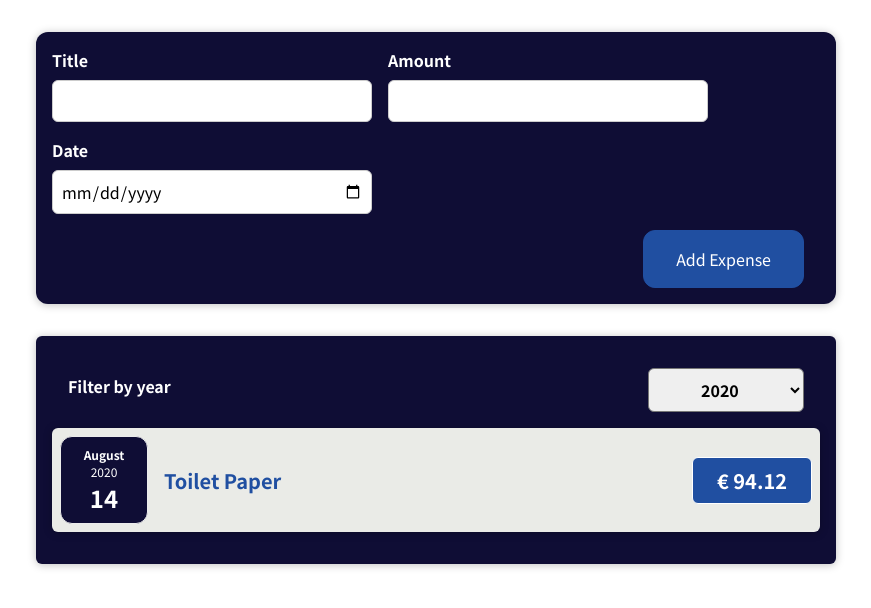
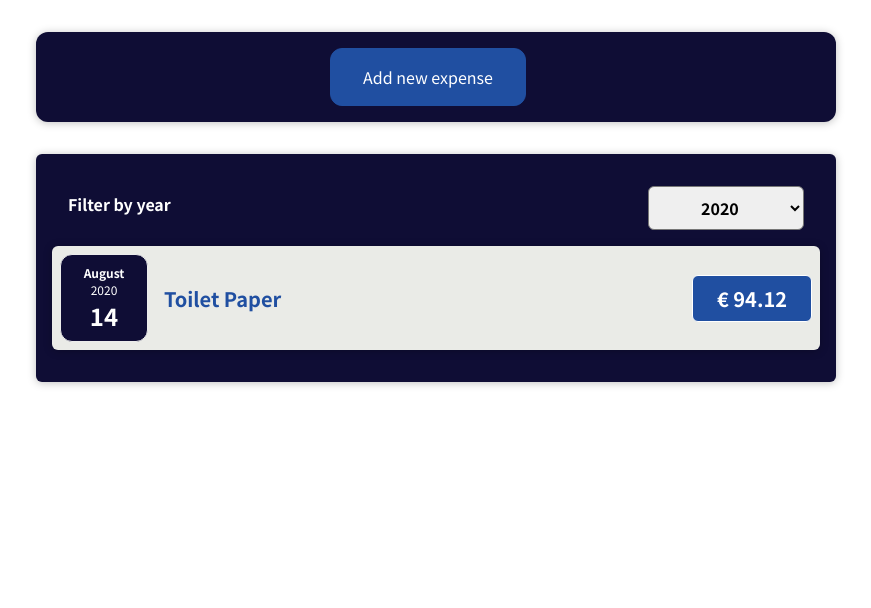
Before and after one commit to AndrewJBGrant/Expenses--React-Course-, a React (Create React App) app: page / in a window 1280 px wide. Shown: the top 608 px of the page, without its empty margins (204-1075 px from the left). Built offline with nearby package versions, Linux system fonts and the light colour scheme.

Commit message:
Conditional rendering

```diff
--- a/src/components/Expenses/ExpenseItem.js
+++ b/src/components/Expenses/ExpenseItem.js
@@ -5,21 +5,19 @@
 
 function ExpenseItem(props) {
   return (
+    <li>
       <Card className="expense-item">
         <ExpenseDate date={props.date} />
         <div className="expense-item__description">
           <h2>{props.title}</h2>
           <div className="expense-item__price">€ {props.amount}</div>
         </div>
-
       </Card>
+    </li>
   );
 }
 
 export default ExpenseItem;
-
-
-
 
 // Quick code to change title
 // //import React, { useState } from "react";
--- a/src/components/Expenses/Expenses.js
+++ b/src/components/Expenses/Expenses.js
@@ -1,8 +1,8 @@
 import React, { useState } from "react";
 import "./Expenses.css";
-import ExpenseItem from "./ExpenseItem";
 import ExpensesFilter from "./ExpensesFilter";
 import Card from "../UI/Card";
+import ExpensesList from "./ExpensesList";
 
 function Expenses(props) {
   const [dropDownYear, setDropDownYear] = useState("2020");
@@ -24,19 +24,7 @@
           selected={dropDownYear}
           onChangeFilter={filterChangeHandler}
         />
-        {/* Dynamic!! */}
-        {filterExpenses.length === 0 ? (
-          <p>No expenses for the year {dropDownYear} </p>
-        ) : (
-          filterExpenses.map((expense) => (
-            <ExpenseItem
-              key={expense.id}
-              title={expense.title}
-              amount={expense.amount}
-              date={expense.date}
-            />
-          ))
-        )}
+       <ExpensesList items={filterExpenses}  />
       </Card>
     </div>
   );
--- /dev/null
+++ b/src/components/Expenses/ExpensesList.css
@@ -0,0 +1,9 @@
+.expenses-list {
+  list-style: none;
+  padding: 0;
+}
+
+.expenses-list__fallback {
+  color: whitesmoke;
+  text-align: center;
+}
--- /dev/null
+++ b/src/components/Expenses/ExpensesList.js
@@ -0,0 +1,25 @@
+import React, { useLayoutEffect } from "react";
+import ExpenseItem from "./ExpenseItem";
+import "./ExpensesList.css";
+
+const ExpensesList = (props) => {
+  /* Dynamic!! */
+  if (props.items.length === 0) {
+    return <h2 className="expenses-list__fallback">No expenses found</h2>;
+  }
+
+  return (
+    <ul className="expenses-list">
+      {props.items.map((expense) => (
+        <ExpenseItem
+          key={expense.id}
+          title={expense.title}
+          amount={expense.amount}
+          date={expense.date}
+        />
+      ))}
+    </ul>
+  );
+};
+
+export default ExpensesList;
--- a/src/components/NewExpense/ExpenseForm.js
+++ b/src/components/NewExpense/ExpenseForm.js
@@ -97,6 +97,7 @@
         </div>
       </div>
       <div className="new-expense__actions">
+        <button type="button" onClick={props.onCancelButton}>Cancel</button>
         <button type="submit">Add Expense</button>
       </div>
     </form>
--- a/src/components/NewExpense/NewExpense.js
+++ b/src/components/NewExpense/NewExpense.js
@@ -1,9 +1,10 @@
-import React from "react";
+import React, { useState } from "react";
 import "./NewExpense.css";
 import "./ExpenseForm";
 import ExpenseForm from "./ExpenseForm";
 
 const NewExpense = (props) => {
+  const [showForm, setShowForm]  = useState(false);
   const saveExpenseDataHandler = (enteredExpenseData) => {
     const expenseData = {
       ...enteredExpenseData,
@@ -11,15 +12,29 @@
       id: Math.random().toString()
     };
     props.onAddExpense(expenseData);
-    console.log(expenseData);
+    setShowForm(false);
+    //console.log(expenseData);
   };
+
+  const showFormhandler = () => {
+    setShowForm(true);
+  }
+
+  const cancelButtonHandler = () => {
+  setShowForm(false);
+  };
+
+
+
+
 
   return (
     <div className="new-expense">
+      {!showForm && <button onClick={showFormhandler}>Add new expense</button>}
 
       {/* Here inside of ExpenseForm we are passing a pointer to the
       saveExpenseDataHandler function is now accesible in ExpenseForm */}
-      <ExpenseForm onSaveExpenseData={saveExpenseDataHandler} />
+      {showForm && <ExpenseForm onSaveExpenseData={saveExpenseDataHandler} onCancelButton={cancelButtonHandler} />}
     </div>
   );
 };
```
Also changed, not shown: src/App.js (+4 -7 lines). Lines whose indentation alone changed are shown as unchanged.
